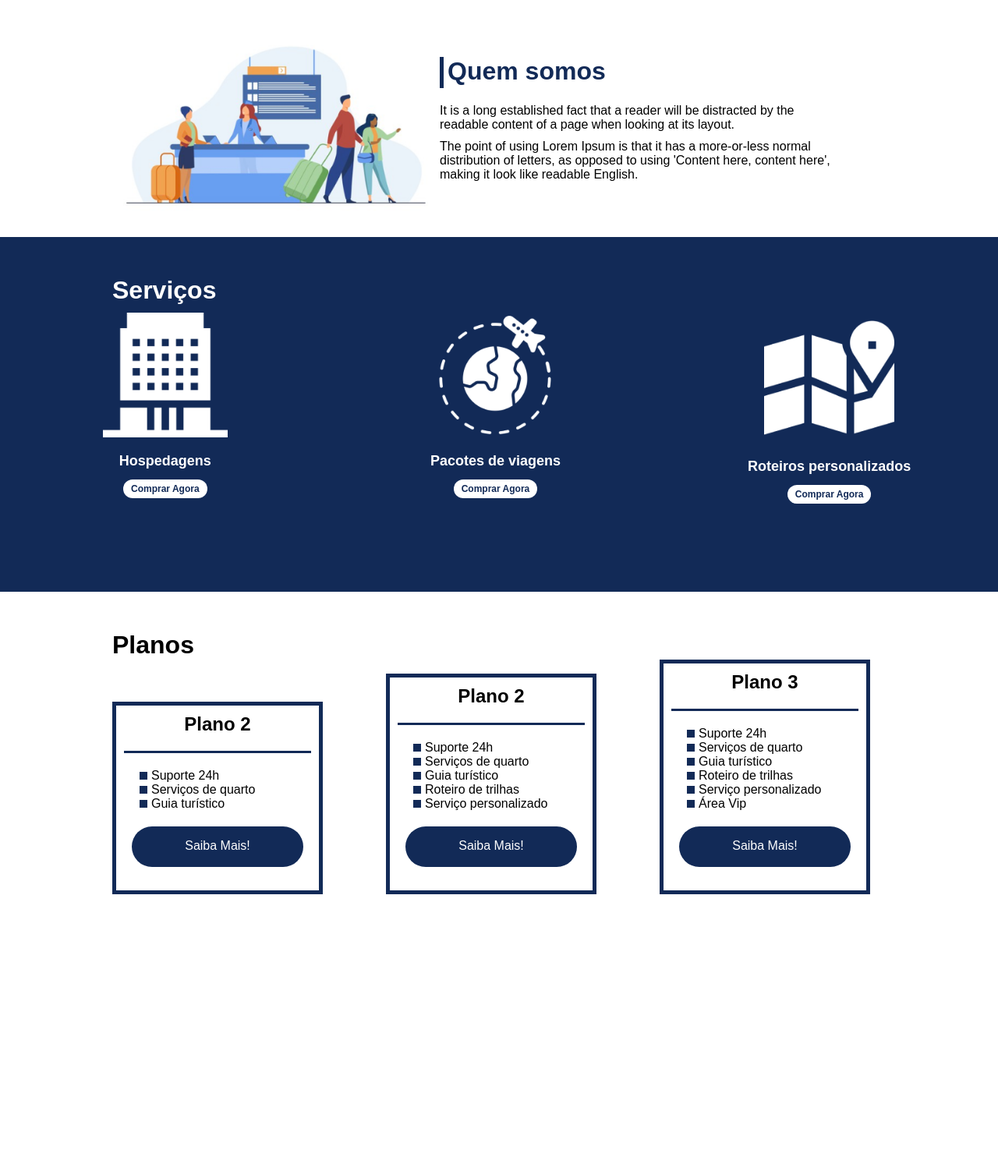
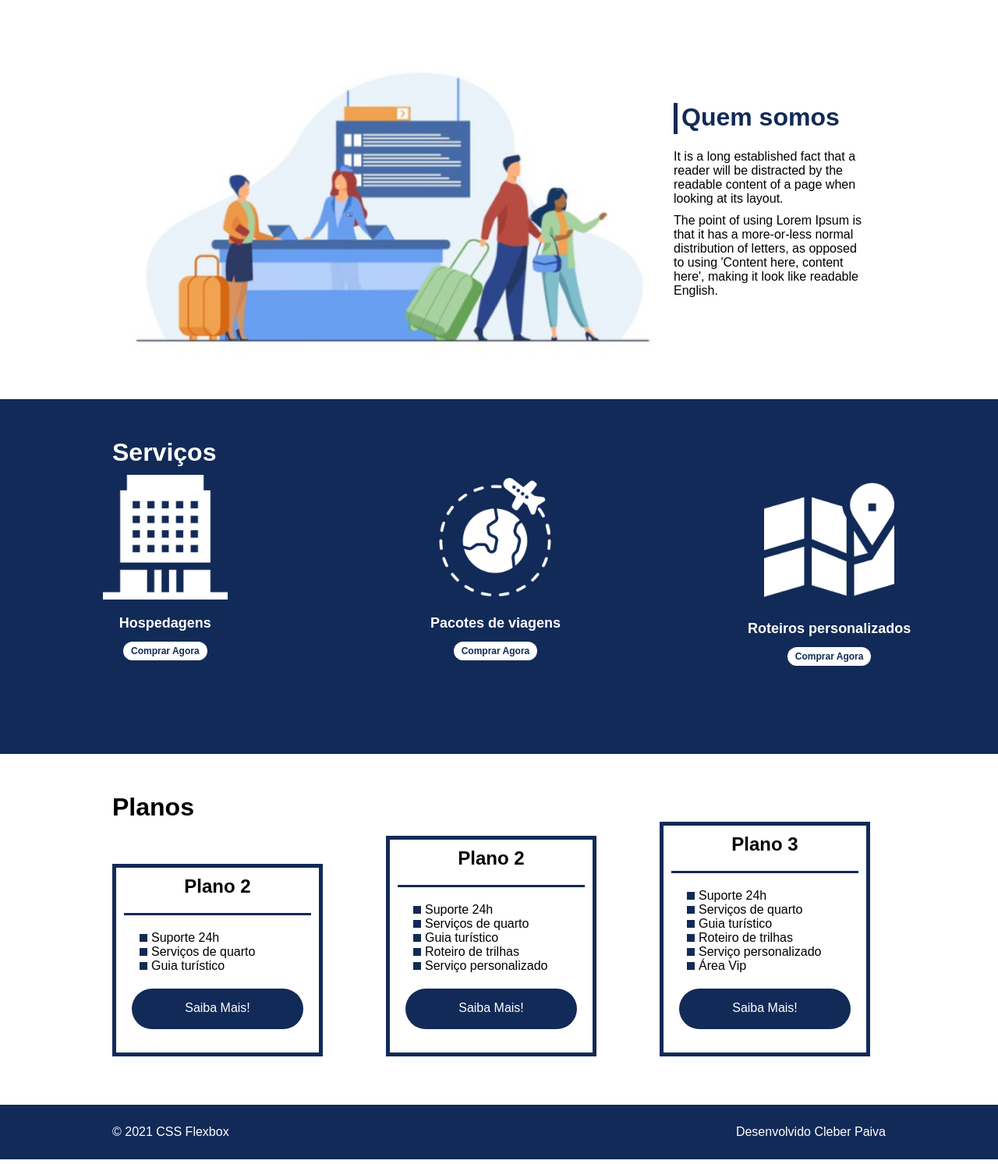
Before and after one commit to CleberPaiva/flexTurismo_flexbox_dio, a plain HTML site: page index.html in a window 1280 px wide. Shown: the part 887-2380 px from the top of the page at 78% size. Drawn offline with Linux system fonts and the light colour scheme.

Commit message:
alterações espaçamentos das divs

```diff
--- a/style.css
+++ b/style.css
@@ -109,7 +109,7 @@ header .menu {
 }
 
 #quem-somos img {
-    min-width: 420px;
+    min-width: 720px;
 }
 
 .container-externo {
@@ -168,7 +168,7 @@ header .menu {
 
 #planos {
     flex-direction: column;
-    min-height: 100vh;
+    min-height: 50vh;
     padding-top: 50px;
 }
 
```
